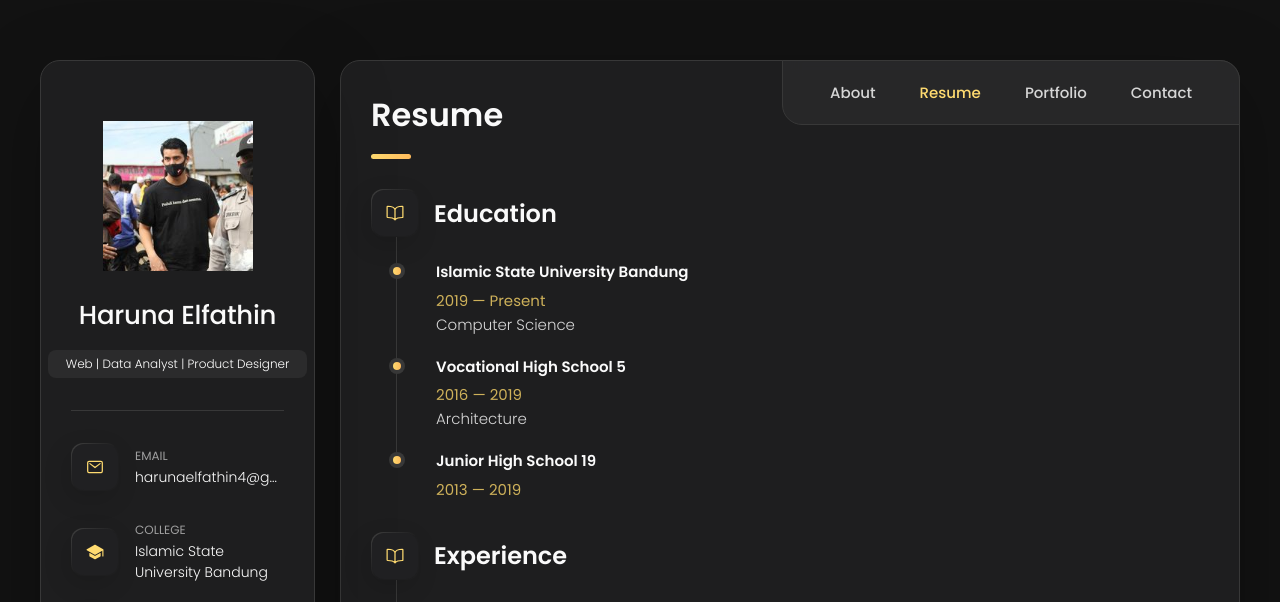
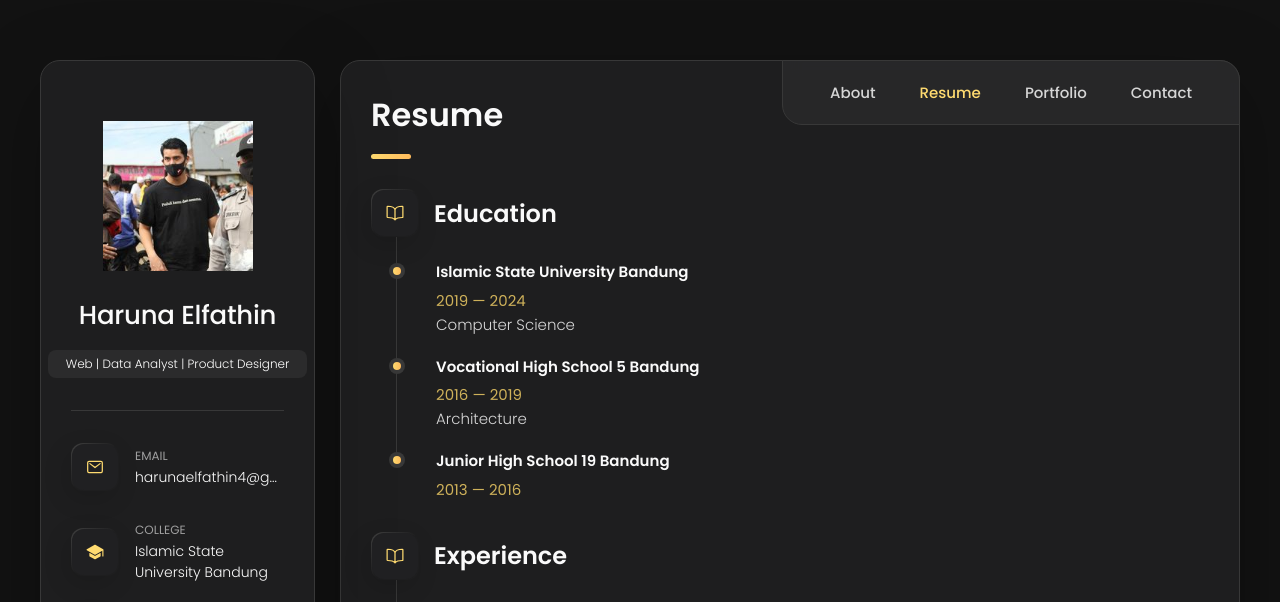
Before and after one commit to elfathin777/HarunaElfathin, a plain HTML site: page index.html in a window 1280 px wide. Both pictures are taken after a click on the button "Resume". Shown: the top 602 px of the page. Drawn offline with nearby package versions, Linux system fonts and the light colour scheme.

Commit message:
Update index.html

```diff
--- a/index.html
+++ b/index.html
@@ -484,7 +484,7 @@
 
               <h4 class="h4 timeline-item-title">Islamic State University Bandung</h4>
 
-              <span>2019 — Present</span>
+              <span>2019 — 2024</span>
 
               <p class="timeline-text">
                 Computer Science
@@ -494,7 +494,7 @@
 
             <li class="timeline-item">
 
-              <h4 class="h4 timeline-item-title">Vocational High School 5</h4>
+              <h4 class="h4 timeline-item-title">Vocational High School 5 Bandung</h4>
 
               <span>2016 — 2019</span>
 
@@ -506,9 +506,9 @@
 
             <li class="timeline-item">
 
-              <h4 class="h4 timeline-item-title">Junior High School 19</h4>
+              <h4 class="h4 timeline-item-title">Junior High School 19 Bandung</h4>
 
-              <span>2013 — 2019</span>
+              <span>2013 — 2016</span>
 
               <p class="timeline-text">
 
```
